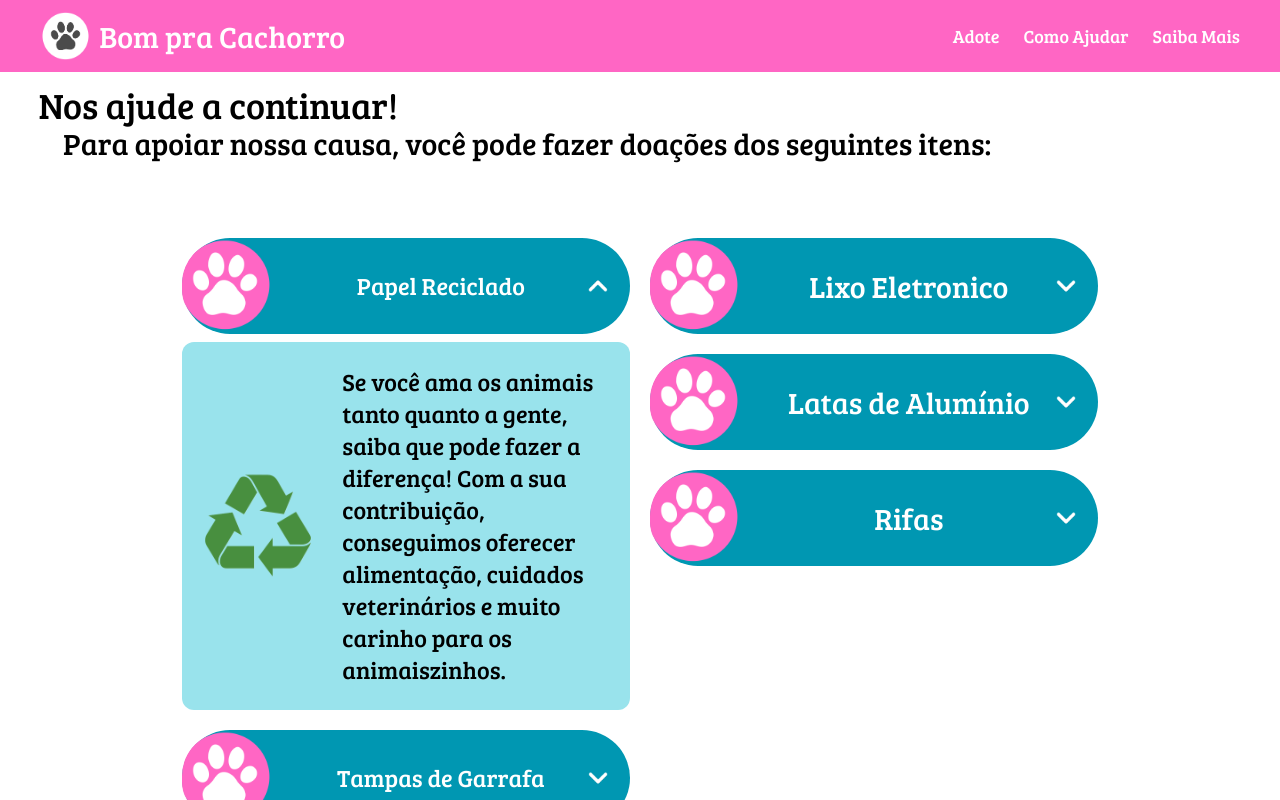
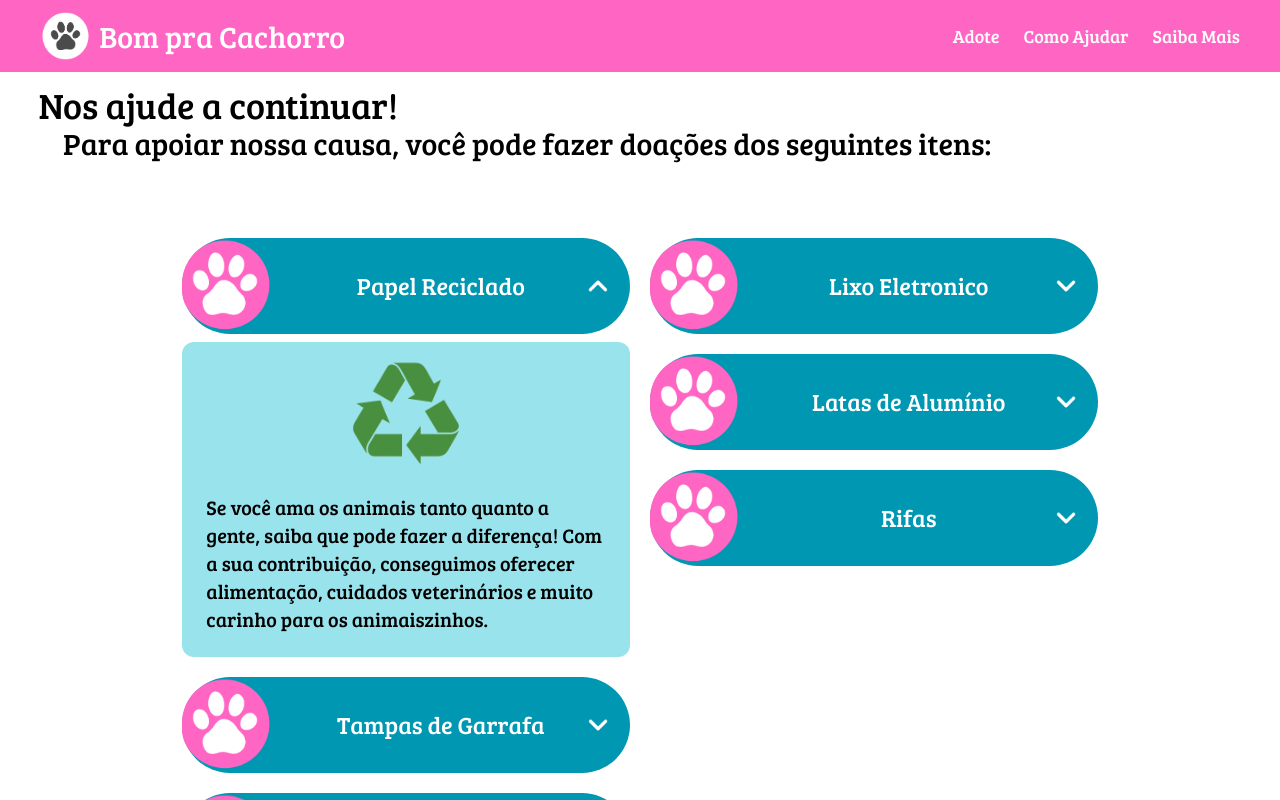
Before and after one commit to DevJoyJoy/Bom-Pra-Cachorro, a React (Vite) app in the folder Front-end/: page /Help in a window 1280 px wide. Both pictures are taken after a click on the picture 597 px from the left and 285 px from the top of the page. Shown: the top 800 px of the page. Built offline with nearby package versions, Linux system fonts and the light colour scheme.

Commit message:
updating

```diff
--- a/Front-end/src/pages/helpPage.jsx
+++ b/Front-end/src/pages/helpPage.jsx
@@ -81,12 +81,14 @@ export const Help = () => {
                             {open.includes(1) && (
                                 <div className="bg-[#99E3EC] p-4 rounded-xl mt-2 flex">
                                     <div className="flex flex-col items-center gap-4
-                                        md:flex-row">
+                                        md:flex-row
+                                        lg:flex-col">
                                         <img src="/reciclagem.png" className="w-20
                                             md:w-30
                                             2xl:w-30"/>
                                         <h1 className="p-[2%]
                                             md:text-2xl
+                                            lg:text-xl
                                             2xl:text-xl">
                                             Se você ama os animais tanto quanto a gente, saiba que pode fazer a diferença!
                                             Com a sua contribuição, conseguimos oferecer alimentação, cuidados veterinários
@@ -134,12 +136,14 @@ export const Help = () => {
                             {open.includes(2) && (
                                 <div className="bg-[#99E3EC] p-4 rounded-xl mt-2 flex">
                                     <div className="flex flex-col items-center gap-4
-                                        md:flex-row">
+                                        md:flex-row
+                                        lg:flex-col">
                                         <img src="/tampa_garrafa.png" className="w-20
                                             md:w-30
                                             2xl:w-30"/>
                                         <h1 className="p-[2%]
                                             md:text-2xl
+                                            lg:text-xl
                                             2xl:text-xl">
                                             Se você ama os animais tanto quanto a gente, saiba que pode fazer a diferença!
                                             Com a sua contribuição, conseguimos oferecer alimentação, cuidados veterinários
@@ -169,6 +173,7 @@ export const Help = () => {
                                     />
                                     <h1 className="ml-[5%] text-xl text-white
                                         md:text-3xl
+                                        lg:text-2xl
                                         2xl:text-4xl">
                                             Óleo de Cozinha</h1>
                                     <img
@@ -186,12 +191,14 @@ export const Help = () => {
                             {open.includes(3) && (
                                 <div className="bg-[#99E3EC] p-4 rounded-xl mt-2 flex">
                                     <div className="flex flex-col items-center gap-4
-                                        md:flex-row">
+                                        md:flex-row
+                                        lg:flex-col">
                                         <img src="/oleo.png" className="w-20
                                             md:w-30
                                             2xl:w-30"/>
                                         <h1 className="p-[2%]
                                             md:text-2xl
+                                            lg:text-xl
                                             2xl:text-xl">
                                             Se você ama os animais tanto quanto a gente, saiba que pode fazer a diferença!
                                             Com a sua contribuição, conseguimos oferecer alimentação, cuidados veterinários
@@ -229,6 +236,7 @@ export const Help = () => {
                                     />
                                     <h1 className="ml-[5%] text-xl text-white
                                         md:text-3xl
+                                        lg:text-2xl
                                         2xl:text-4xl">
                                             Lixo Eletronico</h1>
                                     <img
@@ -246,12 +254,14 @@ export const Help = () => {
                             {open.includes(4) && (
                                 <div className="bg-[#99E3EC] p-4 rounded-xl mt-2 flex">
                                     <div className="flex flex-col items-center gap-4
-                                        md:flex-row">
+                                        md:flex-row
+                                        lg:flex-col">
                                         <img src="/lixo.png" className="w-20
                                             md:w-30
                                             2xl:w-30"/>
                                         <h1 className="p-[2%]
                                             md:text-2xl
+                                            lg:text-xl
                                             2xl:text-xl">
                                             Se você ama os animais tanto quanto a gente, saiba que pode fazer a diferença!
                                             Com a sua contribuição, conseguimos oferecer alimentação, cuidados veterinários
@@ -281,6 +291,7 @@ export const Help = () => {
                                     />
                                     <h1 className="ml-[5%] text-xl text-white
                                         md:text-3xl
+                                        lg:text-2xl
                                         2xl:text-4xl">
                                             Latas de Alumínio</h1>
                                     <img
@@ -298,12 +309,14 @@ export const Help = () => {
                             {open.includes(5) && (
                                 <div className="bg-[#99E3EC] p-4 rounded-xl mt-2 flex">
                                     <div className="flex flex-col items-center gap-4
-                                        md:flex-row">
+                                        md:flex-row
+                                        lg:flex-col">
                                         <img src="/lata.png" className="w-20
                                             md:w-30
                                             2xl:w-30"/>
                                         <h1 className="p-[2%]
                                             md:text-2xl
+                                            lg:text-xl
                                             2xl:text-xl">
                                             Se você ama os animais tanto quanto a gente, saiba que pode fazer a diferença!
                                             Com a sua contribuição, conseguimos oferecer alimentação, cuidados veterinários
@@ -333,6 +346,7 @@ export const Help = () => {
                                     />
                                     <h1 className="ml-[5%] text-xl text-white
                                         md:text-3xl
+                                        lg:text-2xl
                                         2xl:text-4xl">
                                             Rifas</h1>
                                     <img
@@ -350,12 +364,14 @@ export const Help = () => {
                             {open.includes(6) && (
                                 <div className="bg-[#99E3EC] p-4 rounded-xl mt-2 flex">
                                     <div className="flex flex-col items-center gap-4
-                                        md:flex-row">
+                                        md:flex-row
+                                        lg:flex-col">
                                         <img src="/reciclagem.png" className="w-20
                                             md:w-30
                                             2xl:w-30"/>
                                         <h1 className="p-[2%]
                                             md:text-2xl
+                                            lg:text-xl
                                             2xl:text-xl">
                                             Se você ama os animais tanto quanto a gente, saiba que pode fazer a diferença!
                                             Com a sua contribuição, conseguimos oferecer alimentação, cuidados veterinários
```
